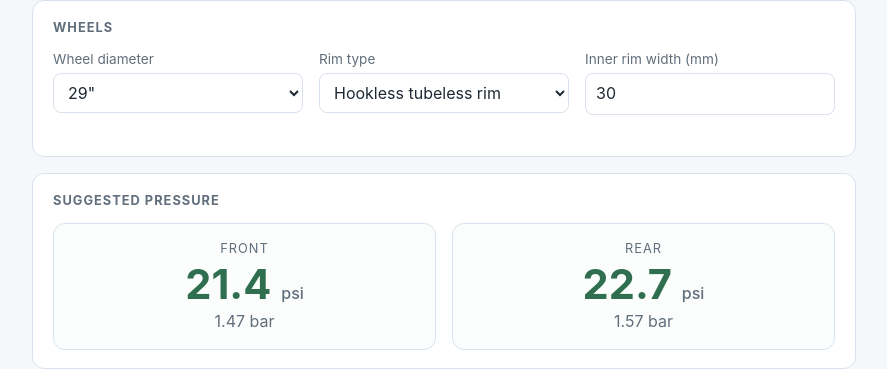
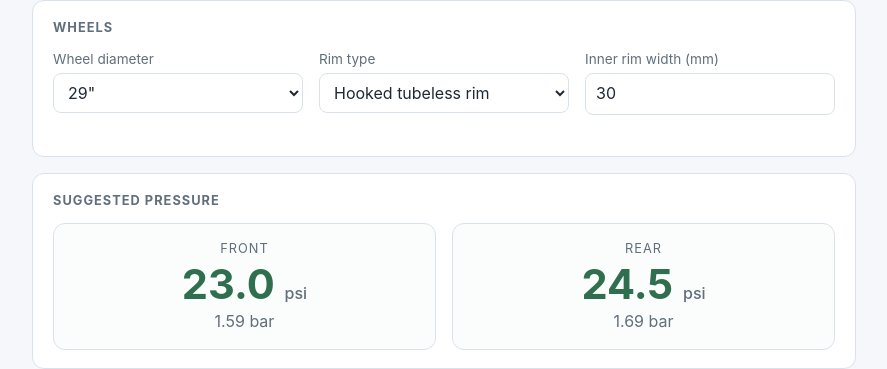
Before and after one commit to KevinWGarrett/MTBK_Content, a plain HTML site: page tire-pressure/index.html in a window 1280 px wide. Shown: the part 589-958 px from the top of the page, without its empty margins (196-1083 px from the left). Drawn offline with Linux system fonts and the light colour scheme.

Commit message:
Tire pressure calculator: default rim type hooked tubeless

```diff
--- a/tire-pressure/index.html
+++ b/tire-pressure/index.html
@@ -157,9 +157,9 @@ const r1 = x => Math.floor(x*10 + 0.5)/10;
 
 /* ---------- Style defaults (from SRAM's guide) ---------- */
 const DEFAULTS = {
-  "Cross Country":{bikeKg:10.9,cas:"Standard",  w:2.3,rimType:"Hookless",rim:30,diam:"29"},
-  "Trail":        {bikeKg:11.8,cas:"Reinforced",w:2.4,rimType:"Hookless",rim:30,diam:"29"},
-  "Enduro":       {bikeKg:12.7,cas:"Reinforced",w:2.4,rimType:"Hookless",rim:30,diam:"29"},
+  "Cross Country":{bikeKg:10.9,cas:"Standard",  w:2.3,rimType:"Hooks",   rim:30,diam:"29"},
+  "Trail":        {bikeKg:11.8,cas:"Reinforced",w:2.4,rimType:"Hooks",   rim:30,diam:"29"},
+  "Enduro":       {bikeKg:12.7,cas:"Reinforced",w:2.4,rimType:"Hooks",   rim:30,diam:"29"},
   "Downhill":     {bikeKg:15.9,cas:"DH",        w:2.5,rimType:"Hooks",   rim:30,diam:"29"}
 };
 
```
